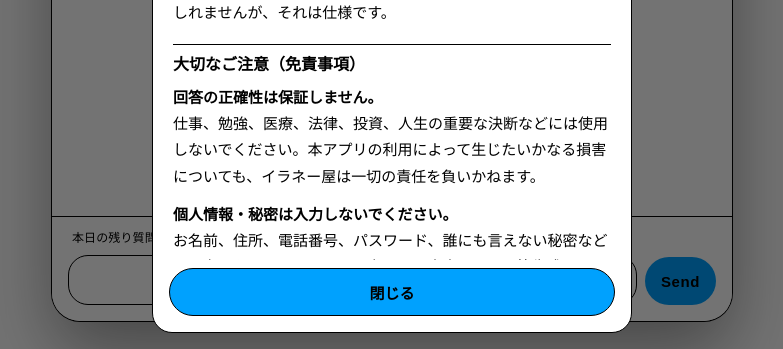
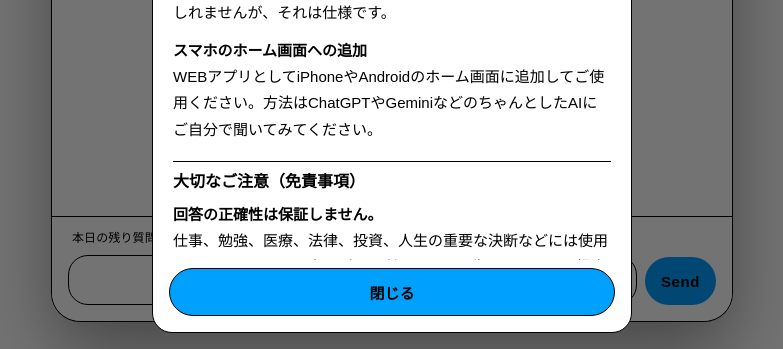
Before and after one commit to murakami-2029/iranee-ai, a plain HTML site: page public/index.html in a window 1280 px wide. Both pictures are taken after a click on the button "イラネーAIについて". Shown: the part 451-800 px from the top of the page, without its empty margins (248-1031 px from the left). Drawn offline with Linux system fonts and the light colour scheme.

Commit message:
Add files via upload

```diff
--- a/public/index.html
+++ b/public/index.html
@@ -485,6 +485,7 @@
         <h3>ご利用のルール</h3>
         <p><strong>質問できる回数：1日 20回まで</strong><br />イラネーAIはすぐにメモリがいっぱいになるので、お一人様につき1日20回までの質問制限を設けています。回数は日付が変わるとリセットされる仕組みになっています。たぶん。</p>
         <p><strong>会話の記憶力について</strong><br />同じ画面を開いている間は、直前のやり取りをなんとなく覚えています。たまに記憶違いを起こしてさっきと違うことを言うかもしれませんが、それは仕様です。</p>
+        <p><strong>スマホのホーム画面への追加</strong><br />WEBアプリとしてiPhoneやAndroidのホーム画面に追加してご使用ください。方法はChatGPTやGeminiなどのちゃんとしたAIにご自分で聞いてみてください。</p>
 
         <h3>大切なご注意（免責事項）</h3>
         <p><strong>回答の正確性は保証しません。</strong><br />仕事、勉強、医療、法律、投資、人生の重要な決断などには使用しないでください。本アプリの利用によって生じたいかなる損害についても、イラネー屋は一切の責任を負いかねます。</p>
```
